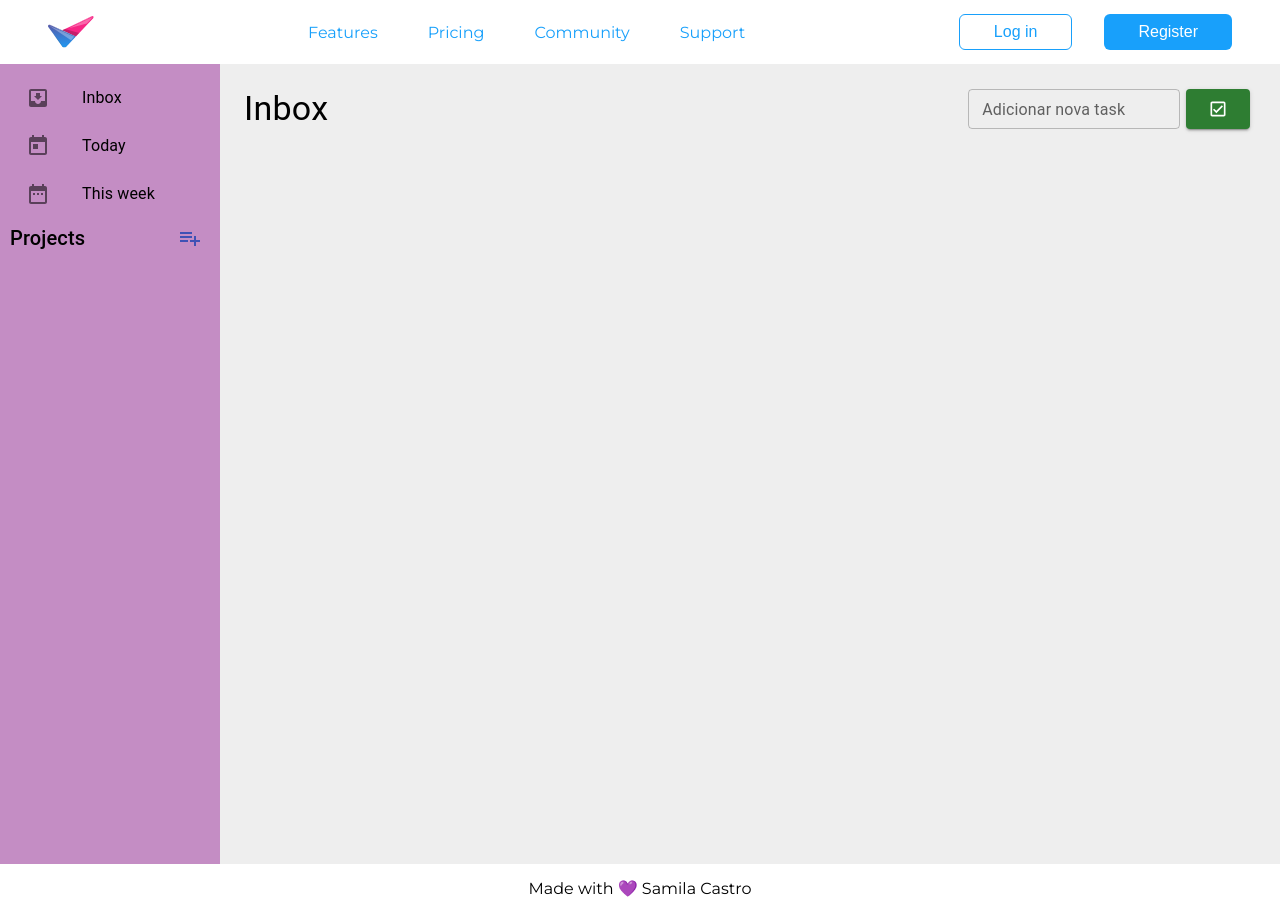
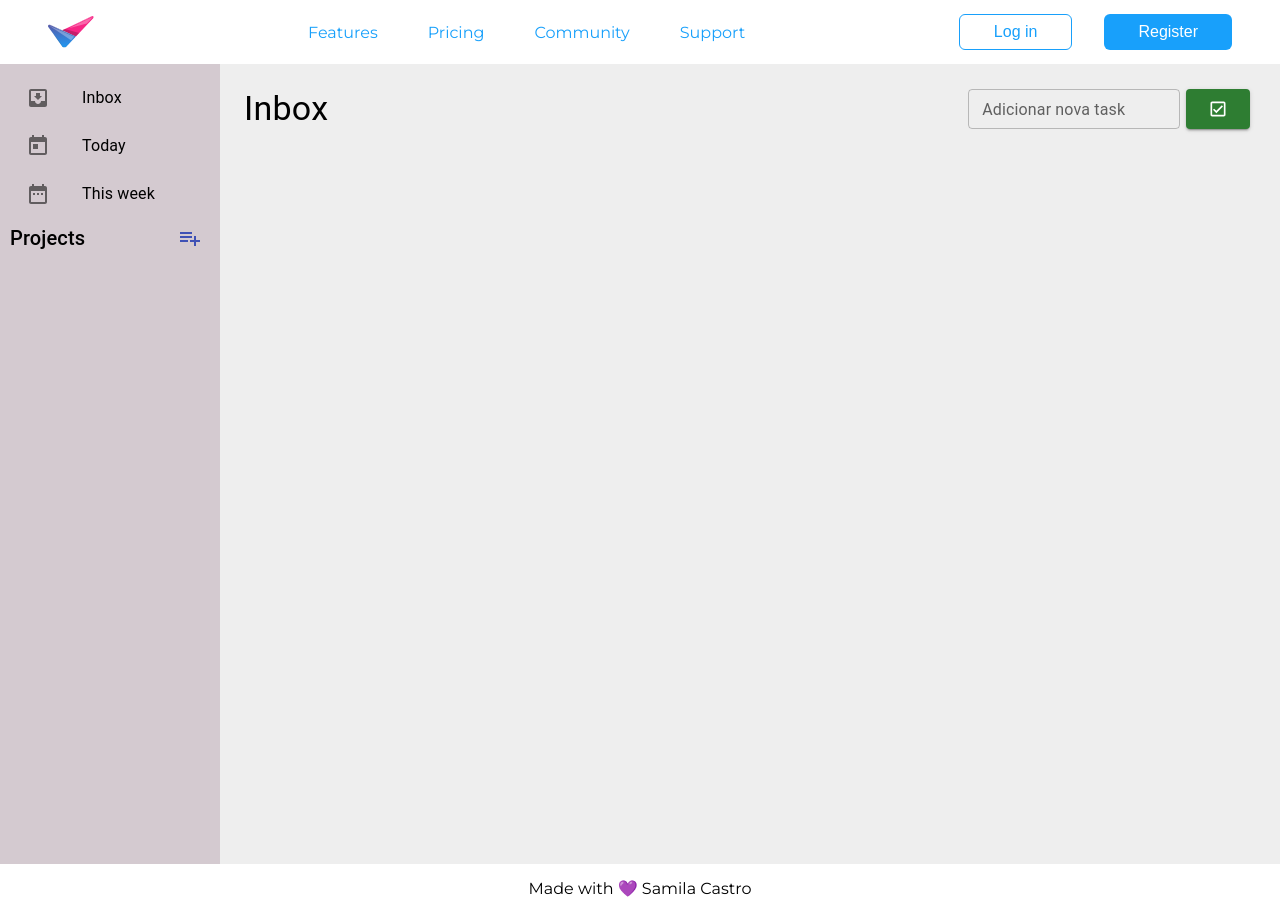
Before and after one commit to Samila-Castro/taskList, a React (Vite) app: page / in a window 1280 px wide. Built offline with nearby package versions, Linux system fonts and the light colour scheme.

Commit message:
alterando cor de background

```diff
--- a/src/App.module.css
+++ b/src/App.module.css
@@ -48,7 +48,7 @@
 
 .nav {
   padding: 10px;
-  background: rgb(196, 141, 196);
+  background: rgb(212, 202, 208);
 }
 
 .mainWrapper {
```
